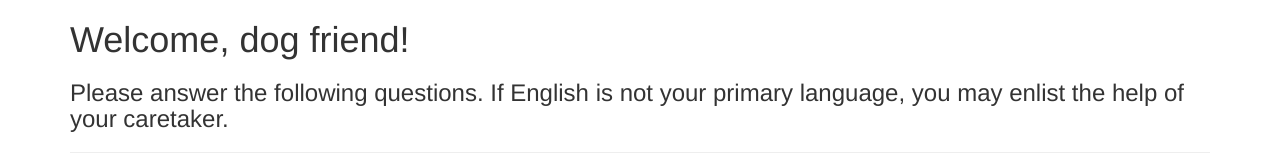
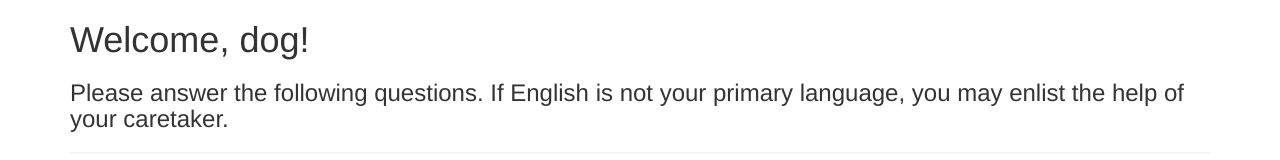
Before and after one commit to kulini/friendsearch, a website: page app/public/survey.html in a window 1280 px wide. Shown: the top 160 px of the page. Drawn offline with nearby package versions, Linux system fonts and the light colour scheme.

Commit message:
added comments

```diff
--- a/app/public/survey.html
+++ b/app/public/survey.html
@@ -13,7 +13,7 @@
 	<div class="container">
 		<div class="row">
 			<div class="col-md-12">
-				<h1>Welcome, dog friend!</h1>
+				<h1>Welcome, dog!</h1>
 				<h3>Please answer the following questions. If English is not your primary language, you may enlist the help of your caretaker.</h3>
 				<hr>
 				<h2><strong>About You</strong></h2>
--- a/server.js
+++ b/server.js
@@ -6,8 +6,9 @@ var path = require('path');
 //create an instance of express()
 var app = express();
 
-//array of user info
+//database of user info
 var infoArray = [];
+
 //parse POST requests
 app.use(bodyParser.json()); 	//support json bodies
 app.use(bodyParser.urlencoded({ extended: true })); //support url-encoded bodies
@@ -26,7 +27,7 @@ app.listen(PORT, function(){
 
 // app.use('/static', express.static(__dirname + '/app/public'));
 
-//use path module to display images
+//use path module to use the correct path to display images
 app.use(express.static(path.join(__dirname, '/app/public')));
 
 //run this function in response to http get request for the root directory
@@ -47,6 +48,7 @@ app.post('/api/data', function(req, res){
 	var mydata = req.body;
 	processData(mydata, infoArray, displayDiffarray, res);
 	infoArray.push(mydata);
+	//test
 	res.json(mydata);
 });
 
```
